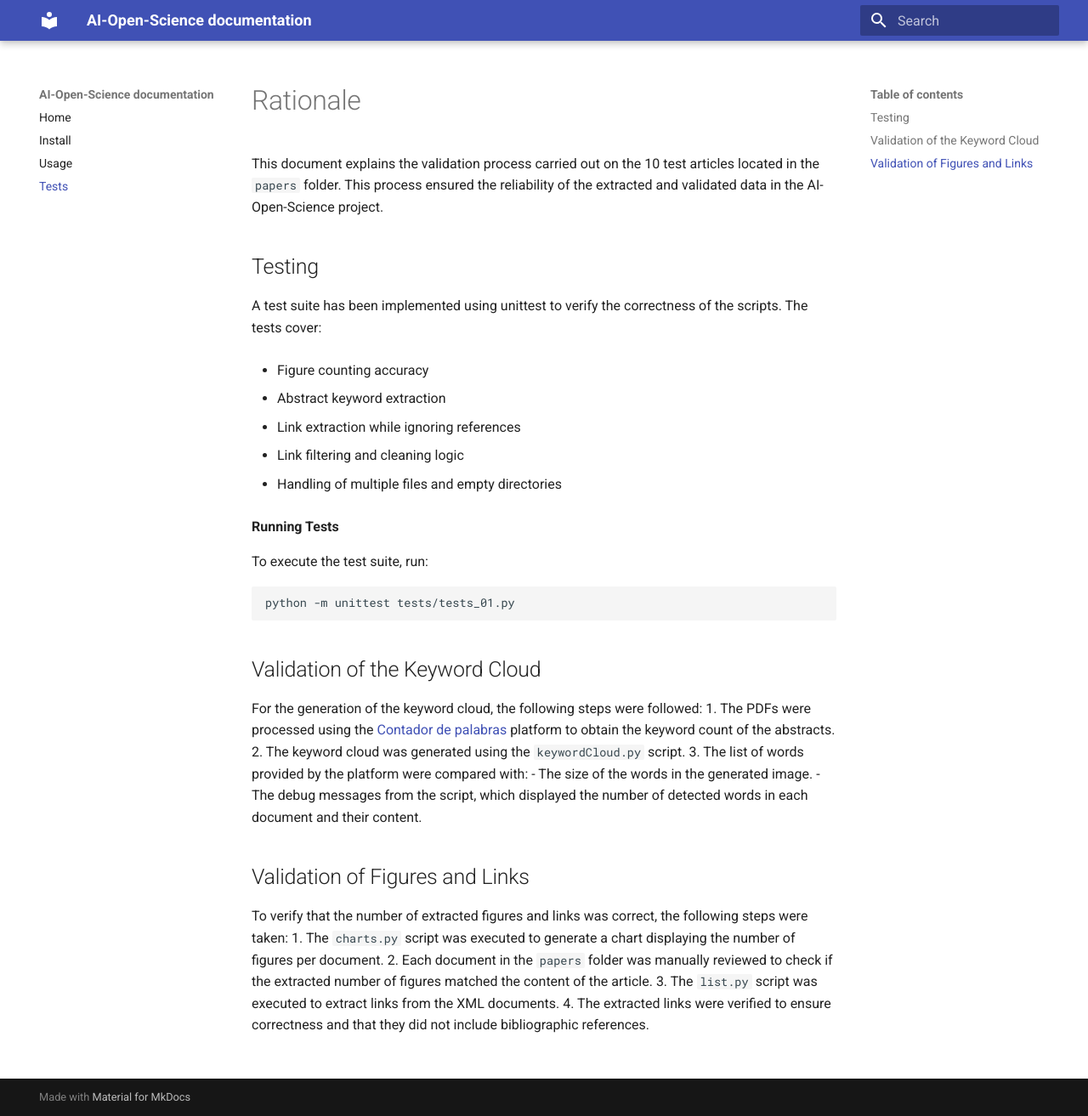
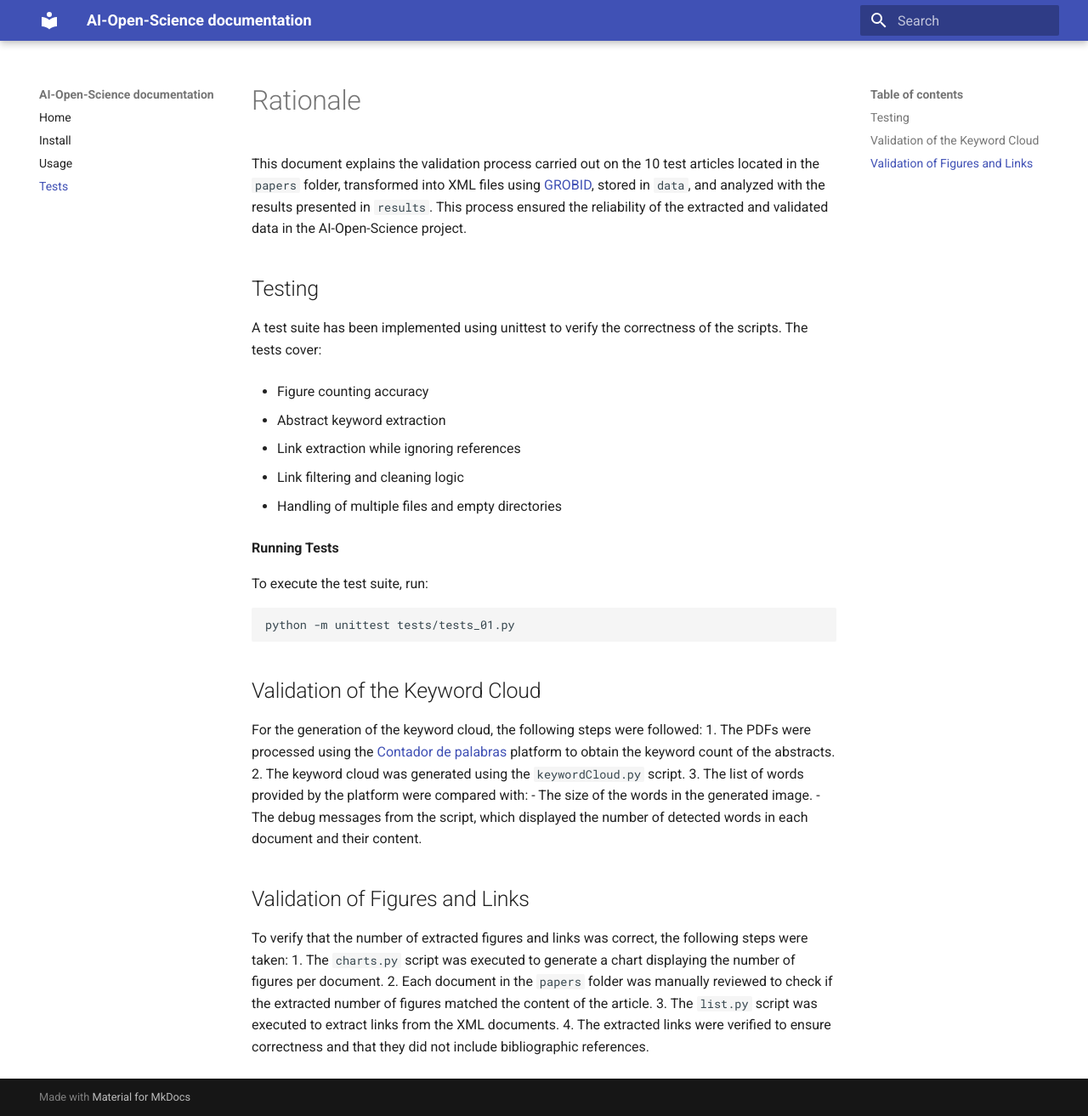
Before and after one commit to fran2410/AI-Open-Science, an MkDocs documentation site: the page built from docs/rationale.md, in a window 1280 px wide and 1313 px high. Shown: the whole window at 85% size. Built offline with MkDocs 1.6.1 and Material for MkDocs 9.7.7, drawn with Linux system fonts in a browser that asks for light colours.

Commit message:
Rationale

````diff
--- a/codemeta.json
+++ b/codemeta.json
@@ -23,7 +23,7 @@
     "releaseNotes": "First stable release of AI-Open-Science, a tool for extracting and visualizing data from scientific papers in XML format. This version includes keyword cloud generation, figure count analysis, and link extraction, leveraging GROBID for document processing.\r\n\r\n**Full Changelog**: https://github.com/fran2410/AI-Open-Science/commits/0.1.0",
     "softwareVersion": "0.1.0",
     "buildInstructions": [
-        "\n# Prerequisites\n\nMake sure you have the following installed:\n- [Conda](https://docs.conda.io/en/latest/miniconda.html) (Miniconda or Anaconda)\n- [Poetry](https://python-poetry.org/docs/#installation)\n\n# Installation\n\n##  Clone the repository:\n   ```bash\n   git clone https://github.com/fran2410/AI-Open-Science.git\n   cd AI-Open-Science\n   ```\n## Conda\n\n#### Create and activate the Conda environment\n```bash\nconda create -n ai-open-science python=3.13 \nconda activate ai-open-science\n```\n\n## Poetry\n\n#### 1. Install Poetry\nIf you don\u2019t have Poetry installed, run:\n```bash\npip install poetry\n```\n\n#### 2. Install project dependencies\nRun the following command in the root of the repository to install dependencies:\n```bash\npoetry install\n```\n\n## Activate enviroment\nActivate the enviroment to start working:\n```bash\nconda activate ai-open-science\n```\n\n## Verify installation\nYou can check if everything is correctly installed by running:\n```bash\npython -c \"import matplotlib, wordcloud; print('Installation successful')\"\n```\n\n\n",
+        "\n# Prerequisites\n\nMake sure you have the following installed:\n- [Conda](https://docs.conda.io/en/latest/miniconda.html) \n- [Poetry](https://python-poetry.org/docs/#installation)\n\n# Installation\n\n##  Clone the repository:\n   ```bash\n   git clone https://github.com/fran2410/AI-Open-Science.git\n   cd AI-Open-Science\n   ```\n## Conda\n\n#### Create and activate the Conda environment\n```bash\nconda create -n ai-open-science python=3.13 \nconda activate ai-open-science\n```\n\n## Poetry\n\n#### 1. Install Poetry\nIf you don\u2019t have Poetry installed, run:\n```bash\npip install poetry\n```\n\n#### 2. Install project dependencies\nRun the following command in the root of the repository to install dependencies:\n```bash\npoetry install\n```\n\n## Activate enviroment\nActivate the enviroment to start working:\n```bash\nconda activate ai-open-science\n```\n\n## Verify installation\nYou can check if everything is correctly installed by running:\n```bash\npython -c \"import matplotlib, wordcloud; print('Installation successful')\"\n```\n\n\n",
         "https://github.com/fran2410/AI-Open-Science/tree/main/docs",
         "https://raw.githubusercontent.com/fran2410/AI-Open-Science/main/README.md"
     ],
--- a/docs/rationale.md
+++ b/docs/rationale.md
@@ -1,7 +1,8 @@
 # Rationale
 
-This document explains the validation process carried out on the 10 test articles located in the `papers` folder.
+This document explains the validation process carried out on the 10 test articles located in the `papers` folder, transformed into XML files using [GROBID](https://github.com/kermitt2/grobid), stored in `data`, and analyzed with the results presented in `results`.
 This process ensured the reliability of the extracted and validated data in the AI-Open-Science project.
+
 
 ## Testing
 
````
